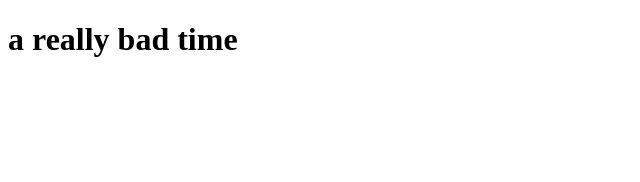
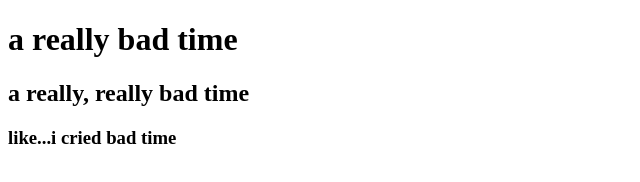
Before and after one commit to leannecoleman/coursera-test, a plain HTML site: page site/index.html in a window 1280 px wide. Shown: the whole page, without its empty margins (0-640 px from the left). Drawn offline with Linux system fonts and the light colour scheme.

Commit message:
added more despair

```diff
--- a/site/index.html
+++ b/site/index.html
@@ -5,5 +5,7 @@
 </head>
 <body>
 <h1>a really bad time</h1>
+<h2>a really, really bad time</h2>
+<h3>like...i cried bad time</h3>
 </body>
 </html>
```
